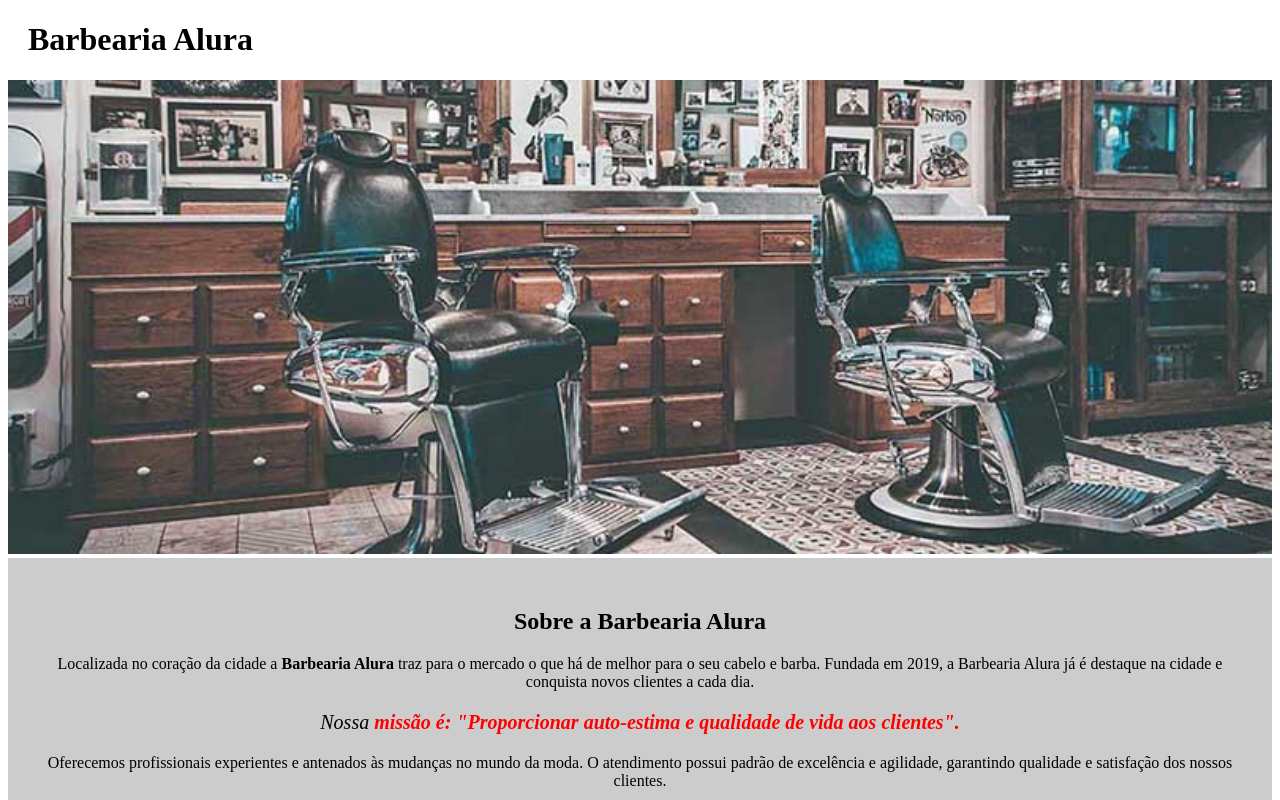
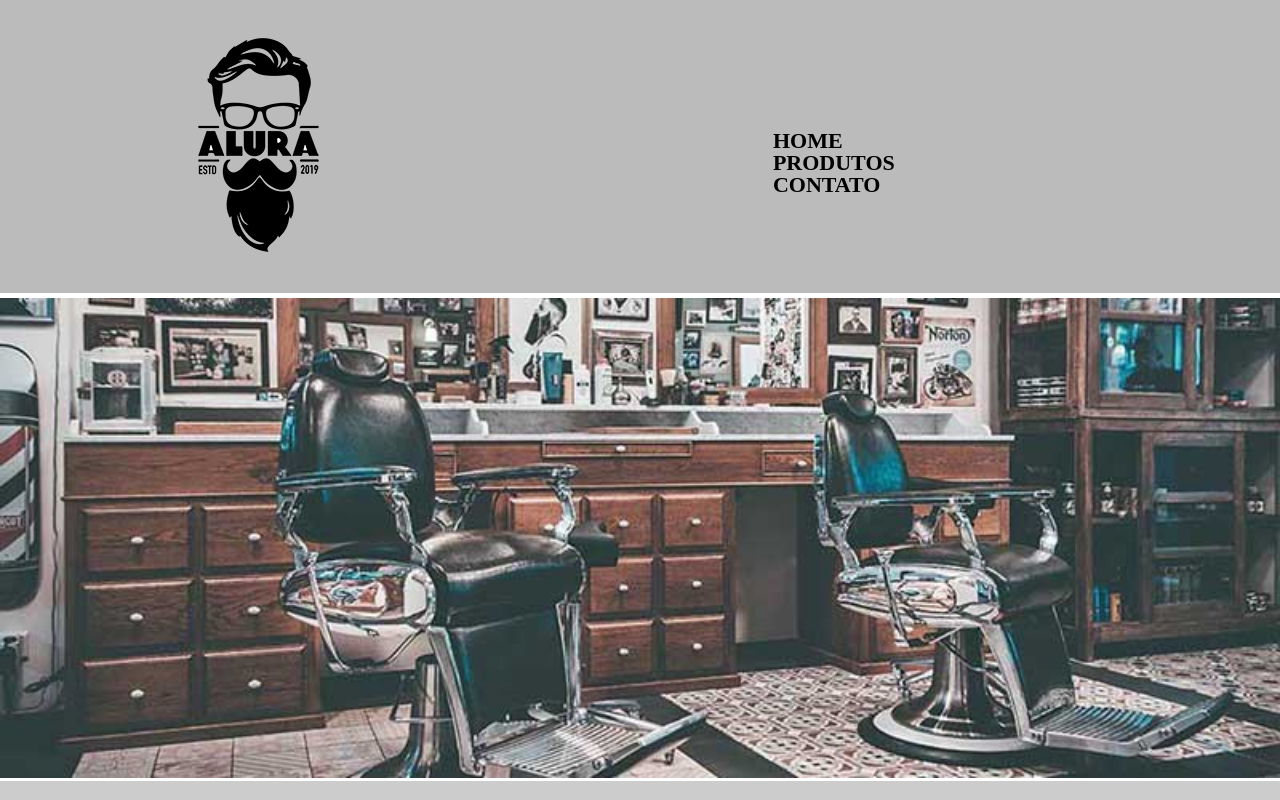
Before and after one commit to cardosoaline/Barbearia, a plain HTML site: page src/app/index.html in a window 1280 px wide. Shown: the top 800 px of the page. Drawn offline with Linux system fonts and the light colour scheme.

Commit message:
refatora ordem do projeto

```diff
--- a/produtos.css
+++ b/src/app/css/produtos.css
@@ -81,7 +81,7 @@ font-size: 34px;
 
 footer {
     text-align: center;
-    background:url("bg.jpg");
+    background:url("../img/bg.jpg");
     padding: 40px 0;
 }
 
--- /dev/null
+++ b/src/app/css/style.css
@@ -0,0 +1,98 @@
+
+header{
+    background: #BBBBBB;
+    padding: 20px 0;
+}
+.container{
+    width: 940px; /*Largura para qualidade visual do site*/
+    position: relative;
+    margin: auto;
+}
+
+nav{
+    position: absolute;
+    top:110px;
+    right: 0px;
+
+}
+
+nav li {
+    display: inline;
+    margin: 0 0 0 15px;
+
+}
+
+nav a {
+    text-transform: uppercase;
+    color: #000000;
+    font-weight:bold;
+    font-size: 22px;
+    text-decoration: none;
+}
+
+nav a:hover {
+    color: #C78C19;
+    text-decoration: underline;
+}
+
+#banner {
+    width: 100%;
+    margin-top: 5px;
+}
+
+.principal {
+    background: #ccc;
+    padding: 30px;
+}
+
+.titulo-principal {
+    padding-left: 20px;
+}
+.titulocentralizado {
+    text-align: center;
+}
+
+p {
+    text-align: center;
+}
+
+#missao{
+    font-size:20px
+}
+
+em strong {
+    color: red;
+}
+
+.beneficios{
+    background: #FFF;
+    padding: 20px;
+}
+.itens {
+    font-style: italic;
+}
+
+ul {
+    display: inline-block;
+    vertical-align: top;
+    width: 20%;
+    margin-right: 15%;
+
+
+}
+
+.imagembeneficios {
+    width: 50%;
+}
+
+footer {
+    text-align: center;
+    background:url("../img/bg.jpg");
+    padding: 40px 0;
+}
+
+.copyright {
+    color: #fff;
+    font-size: 13px;
+    margin-top: 20px;
+}
--- a/index.html
+++ b/src/app/index.html
@@ -3,17 +3,32 @@
   <head>
     <meta charset="UTF-8" />
     <title>Barbearia Alura</title>
-    <link rel="stylesheet" href="style.css" />
+    <link rel="stylesheet" href="../app/css/reset.css" />
+    <link rel="stylesheet" href="../app/css/style.css" />
   </head>
 
   <body>
     <header>
-      <h1 class="titulo-principal">Barbearia Alura</h1>
+      <div class="container">
+        <!--Utiliza-se H1 mantendo a maxima importancia do cabeçalho-->
+        <h1><img src="../app/img/logo.png"></h1>
+        <nav>
+          <!--Lista não ordenada-->
+          <ul>
+            <li><a href="index.html">Home</a></li>
+            <li><a href="produtos.html">Produtos</a></li>
+            <li><a href="contato.html">Contato</a></li>
+          </ul>
+        </nav>
+      </div>
     </header>
+
+
+
     <img
       id="banner"
       alt="imagem que mostra o espaço da barbearia"
-      src="banner.jpg"
+      src="../app/img/banner.jpg"
     />
     <div class="principal">
       <h2 class="titulocentralizado">Sobre a Barbearia Alura</h2>
@@ -51,10 +66,14 @@
         <li class="itens">Profissionais Qualificados</li>
       </ul>
       <img
-        src="beneficios.jpg"
+        src="../app/img/beneficios.jpg"
         alt="imagem de um homem fazendo a barba"
         class="imagembeneficios"
       />
     </div>
+    <footer>
+      <img src="../app/img/logo-branco.png" alt="logo barbearia">
+      <p class="copyright">© copyright Barbearia Alura - 2022</p>
+    </footer>
   </body>
 </html>
--- a/style.css
+++ /dev/null
@@ -1,49 +0,0 @@
-
-#banner {
-    width: 100%;
-}
-
-.principal {
-    background: #ccc;
-    padding: 30px;
-}
-
-.titulo-principal {
-    padding-left: 20px;
-}
-.titulocentralizado {
-    text-align: center;
-}
-
-p {
-    text-align: center;
-}
-
-#missao{
-    font-size:20px
-}
-
-em strong {
-    color: red;
-}
-
-.beneficios{
-    background: #FFF;
-    padding: 20px;
-}
-.itens {
-    font-style: italic;
-}
-
-ul {
-    display: inline-block;
-    vertical-align: top;
-    width: 20%;
-    margin-right: 15%;
-
-
-}
-
-.imagembeneficios {
-    width: 50%;
-}
```
Also changed, not shown: src/app/produtos.html (renamed from produtos.html, +9 -9 lines), src/app/css/reset.css (renamed from reset.css), src/app/img/banner.jpg (renamed from banner.jpg), src/app/img/barba.jpg (renamed from barba.jpg), src/app/img/beneficios.jpg (renamed from beneficios.jpg), src/app/img/bg.jpg (renamed from bg.jpg), src/app/img/cabelo+barba.jpg (renamed from cabelo+barba.jpg), src/app/img/cabelo.jpg (renamed from cabelo.jpg), src/app/img/logo-branco.png (renamed from logo-branco.png), src/app/img/logo.png (renamed from logo.png).
